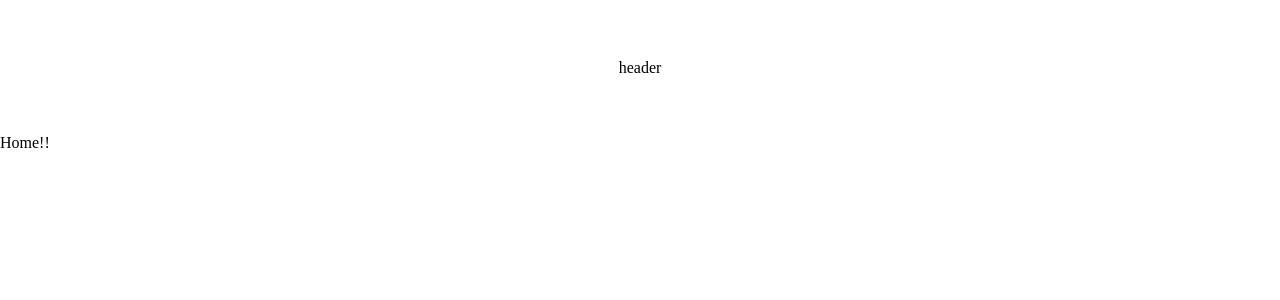
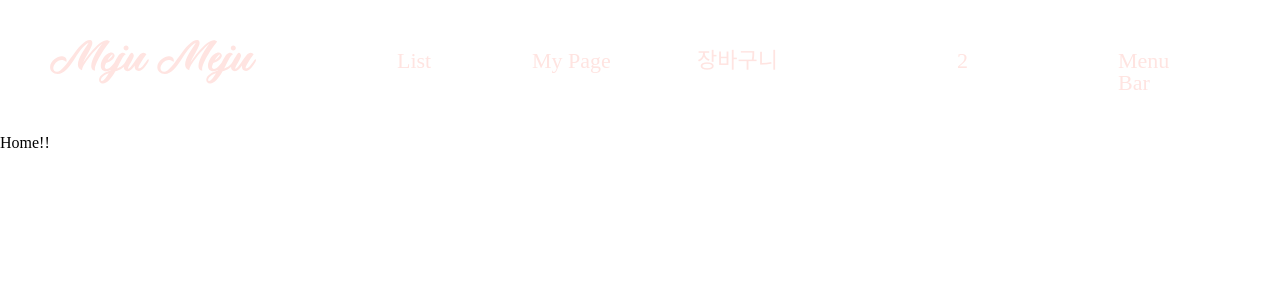
Before and after one commit to codestates-seb/seb43_main_006, a React (Create React App) app in the folder client/: page / in a window 1280 px wide. Shown: the top 300 px of the page. Built offline with nearby package versions, Linux system fonts and the light colour scheme.

Commit message:
feat: Header 구현

```diff
--- a/client/src/layout/Header/index.tsx
+++ b/client/src/layout/Header/index.tsx
@@ -1,14 +1,133 @@
 import styled from "styled-components";
+import { ReactComponent as Mainlogo } from "../../assets/Image/Logo.svg";
+import { useRef } from "react";
+import { useHover } from "usehooks-ts";
 
-const HeaderContainer = styled.header`
-  height: 135px;
+interface IHeaderContainerProps {
+  hovering?: boolean;
+}
+
+const WhiteMainlogo = styled(Mainlogo)<IHeaderContainerProps>`
+  path {
+    fill: ${({ hovering }) => (hovering ? "#ab4448" : "#ffe4e1")};
+    transition: all 1.5s ease-out;
+  }
+`;
+
+const StyledList = styled.li<IHeaderContainerProps>`
+  font-size: 20px;
+  margin-top: 15px;
+  transition: all 0.1s ease-out;
+  display: ${({ hovering }) => (hovering ? "flex" : "none")};
+`;
+
+const HeaderContainer = styled.header<IHeaderContainerProps>`
+  height: ${({ hovering }) => (hovering ? "300px" : "135px")};
   width: 100%;
+  background: ${({ hovering }) => (hovering ? "rgba(255, 228, 225, 1)" : "none")};
+  position: sticky;
+  top: 0;
+  left: 0;
+  z-index: 1;
+  flex-direction: row;
+  transition: all 0.5s ease;
+  color: ${({ hovering }) => (hovering ? "#22222" : "#ffe4e1")};
+  background-color: ${({ hovering }) => (hovering ? "rgba(255, 228, 225, 0.7)" : "transparent")};
+`;
+
+const LogoContainer = styled.div<IHeaderContainerProps>`
   display: flex;
+  align-items: flex-start;
+  position: absolute;
+  max-height: 30px;
+  top: 40px;
+  left: 50px;
+`;
+
+const Ulist = styled.div`
+  display: flex;
+  position: relative;
+  padding-left: 100px;
   justify-content: center;
-  align-items: center;
+
+  & ul {
+    padding-left: 40px;
+    padding-top: 10px;
+    font-size: 22px;
+    width: 150px;
+    display: flex;
+    flex-direction: column;
+    align-items: flex-start;
+    margin: 0 auto;
+  }
+
+  & ul {
+    & li {
+      font-size: 16px;
+    }
+  }
+  .banner2 {
+    padding-left: 25px;
+  }
+  & p {
+    padding-left: 50px;
+    width: 50px;
+    display: flex;
+    flex-direction: row;
+    .icon3 {
+      padding-left: 150px;
+    }
+    & * {
+      padding-left: 100px;
+    }
+  }
 `;
+
 const Header = () => {
-  return <HeaderContainer>header</HeaderContainer>;
+  const hoverRef = useRef(null);
+  const isHover = useHover(hoverRef);
+
+  return (
+    <HeaderContainer hovering={isHover}>
+      <nav>
+        <div ref={hoverRef} className="hoverlayer">
+          <LogoContainer hovering={isHover}>
+            <WhiteMainlogo className="mainlogo" hovering={isHover} />
+            <Ulist>
+              <ul className="banner1">
+                List
+                <StyledList hovering={isHover}>List1</StyledList>
+                <StyledList hovering={isHover}>List2</StyledList>
+                <StyledList hovering={isHover}>List3</StyledList>
+                <StyledList hovering={isHover}>List4</StyledList>
+                <StyledList hovering={isHover}>List5</StyledList>
+              </ul>
+              <ul className="banner2">
+                My Page
+                <StyledList hovering={isHover}>My Page1</StyledList>
+                <StyledList hovering={isHover}>My Page2</StyledList>
+                <StyledList hovering={isHover}>My Page3</StyledList>
+                <StyledList hovering={isHover}>My Page4</StyledList>
+                <StyledList hovering={isHover}>My Page5</StyledList>
+              </ul>
+              <ul className="banner3">
+                장바구니
+                <StyledList hovering={isHover}>장바구니 정보</StyledList>
+                <StyledList hovering={isHover}>Main2</StyledList>
+                <StyledList hovering={isHover}>Main3</StyledList>
+                <StyledList hovering={isHover}>Main4</StyledList>
+                <StyledList hovering={isHover}>Main5</StyledList>
+              </ul>
+              <p>
+                <ul className="icon2"> 2</ul>
+                <ul className="icon3"> Menu Bar</ul>
+              </p>
+            </Ulist>
+          </LogoContainer>
+        </div>
+      </nav>
+    </HeaderContainer>
+  );
 };
 
 export default Header;
```
Also changed, not shown: client/src/assets/Image/Logo.svg (added), 1 other file (tests, documents, lock files or other folders).
